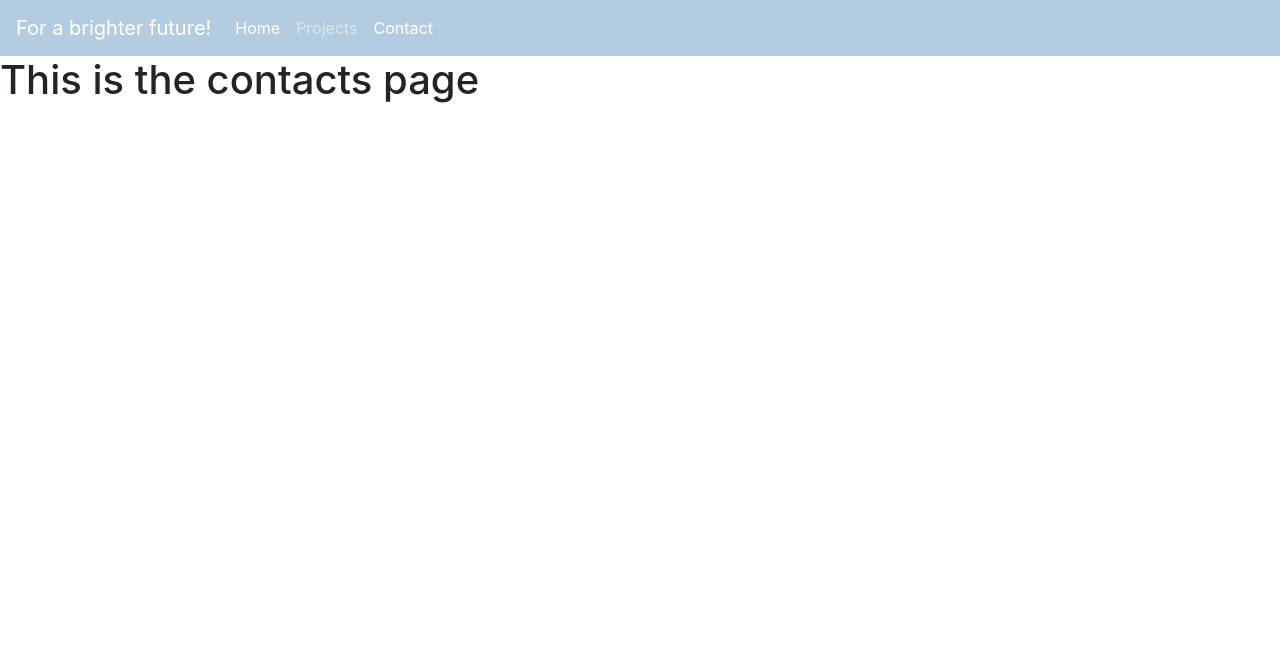
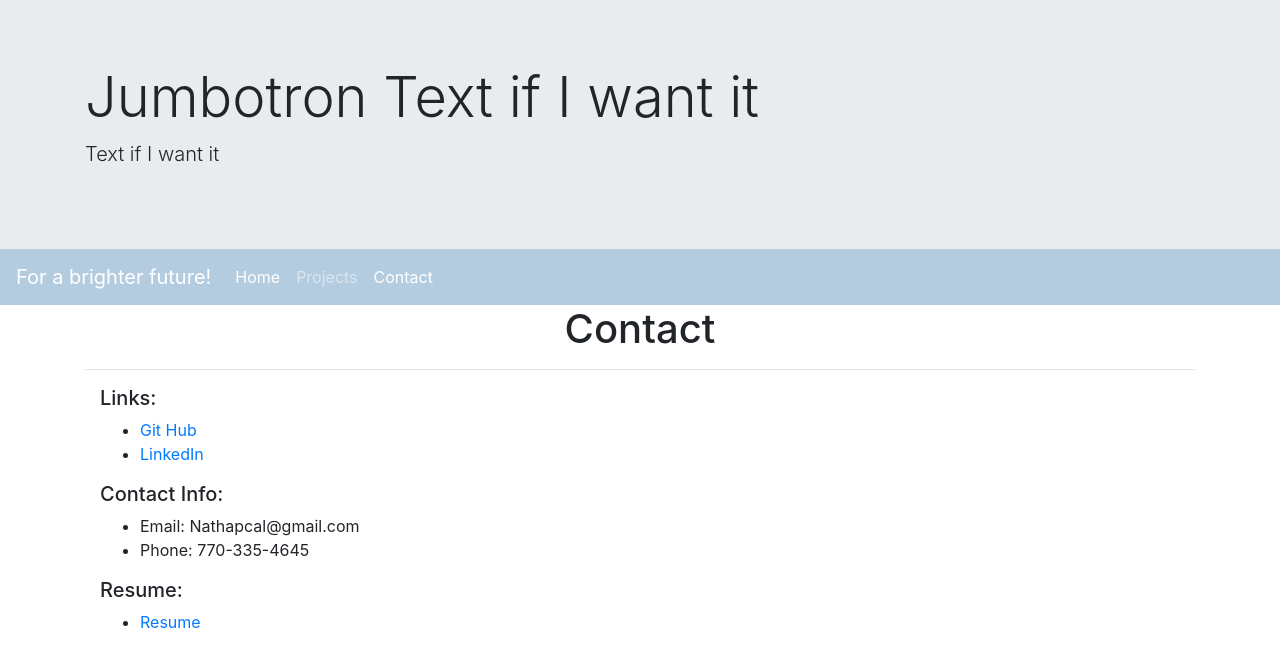
Before and after one commit to Napica/HW-15-React-Port, a React (Create React App) app in the folder client/: page /contact in a window 1280 px wide. Shown: the top 666 px of the page. Built offline with nearby package versions, Linux system fonts and the light colour scheme; no server answers.

Commit message:
have home and contact content updated

```diff
--- a/client/src/App.js
+++ b/client/src/App.js
@@ -1,13 +1,11 @@
 import { useEffect } from "react";
 import axios from "axios";
-import Navbar from "./components/Navbar/Navbar";
+// import Navbar from "./components/Navbar/Navbar";
+import Header from "./components/Header/Header"
 import {
   BrowserRouter as Router,
   Route,
-  Link,
   Switch,
-  Redirect,
-  useLocation,
 } from "react-router-dom";
 
 import Home from "./pages/Homepage";
@@ -25,7 +23,7 @@ function App() {
   return (
     <Router>
       <div>
-        <Navbar />
+        <Header/>
         <Switch>
           <Route exact path="/" component={Home} />
           <Route exact path="/Projects" component={Projects} />
--- /dev/null
+++ b/client/src/components/Header/Header.css
@@ -0,0 +1,6 @@
+.jumbotron {
+    /* padding: 2rem 1rem; */
+    margin-bottom: 0;
+    background-color: #e9ecef;
+    /* border-radius: .3rem; */
+}
--- /dev/null
+++ b/client/src/components/Header/Header.jsx
@@ -0,0 +1,19 @@
+import React from "react";
+import Navbar from "../Navbar/Navbar";
+import "./Header.css"
+
+const Header = () => {
+  return (
+    <div>
+      <div className="jumbotron jumbotron-fluid">
+        <div className="container">
+          <h1 className="display-4">Jumbotron Text if I want it</h1>
+          <p className="lead">Text if I want it</p>
+        </div>
+      </div>
+      <Navbar />
+    </div>
+  );
+};
+
+export default Header;
--- a/client/src/components/Navbar/Navbar.jsx
+++ b/client/src/components/Navbar/Navbar.jsx
@@ -4,10 +4,8 @@ import { Link, NavLink } from "react-router-dom";
 
 const Navbar = () => {
   return (
-    <nav
-      className="navbar navbar-expand-lg navbar-dark"
-      id="navbar-color"
-    >
+    <div className="">
+      <nav className="navbar navbar-expand-lg navbar-dark" id="navbar-color">
         <Link to="/" className="navbar-brand">
           For a brighter future!
         </Link>
@@ -44,6 +42,7 @@ const Navbar = () => {
           </ul>
         </div>
       </nav>
+    </div>
   );
 };
 
--- a/client/src/pages/Contact.jsx
+++ b/client/src/pages/Contact.jsx
@@ -1,10 +1,44 @@
 import React from "react";
-import { Link } from "react-router-dom";
+// import { Link } from "react-router-dom";
 
 function Contact() {
-  return <div>
-      <h1>This is the contacts page</h1>
-  </div>;
+  return (
+    <div>
+      {/* <h1>This is the contacts page</h1> */}
+      <div className="container">
+        <h1 className="text-center">Contact</h1>
+        <hr />
+        <div className="Row">
+          <div className ="col-sm-6">
+            <h5>Links:</h5>
+            <ul>
+              <li>
+                <a href="https://github.com/Napica">Git Hub</a>
+              </li>
+              <li>
+                <a href="https://www.linkedin.com/in/nathaniel-calle-80164a79/">
+                  LinkedIn
+                </a>
+              </li>
+            </ul>
+            <h5>Contact Info:</h5>
+            <ul>
+              <li>Email: Nathapcal@gmail.com</li>
+              <li>Phone: 770-335-4645</li>
+            </ul>
+            <h5>Resume:</h5>
+            <ul>
+              <li>
+                <a href="https://docs.google.com/document/d/1nNQ3LjNC3n6S0EB9Nnq1ASqd5h6Jc4xhNUeZJ_oaRs4/edit?usp=sharing">
+                  Resume
+                </a>
+              </li>
+            </ul>
+          </div>
+        </div>
+      </div>
+    </div>
+  );
 }
 
-export default Contact
+export default Contact;
--- a/client/src/pages/Homepage.jsx
+++ b/client/src/pages/Homepage.jsx
@@ -1,10 +1,38 @@
 import React from "react";
-import { Link } from "react-router-dom";
+// import { Link } from "react-router-dom";
 
 function Homepage() {
-  return <div>
-      <h1>This is the home page</h1>
-  </div>;
+  return (
+    <div>
+      <div>
+        <div className="col-lg-8 section-background">
+          <div className="aboutme row diplay" id="aboutMe">
+            <hr />
+            {/* <div className="col-sm-6">
+              <img
+                src="./assets/images/Porfolio Images/Portfolio.jpg"
+                className="img-fluid"
+                alt="Portfolio Image"
+              />
+            </div> */}
+            <div className="col-sm-6">
+              <hr />
+              <p>
+                Greetings, salutations and felicitations! My name is Nathaniel!
+                I am an aspiring web-developer with an eclecitic, creative
+                sense. I have begun my new journey as a Full Stack web dev and I
+                am excited to look to the future. As I continue my voyage, to
+                look ahead is to find a better and more efficient way. I take
+                pride in my personal and professional life in that the next
+                adventure is always to be discovered.
+              </p>
+              <hr />
+            </div>
+          </div>
+        </div>
+      </div>
+    </div>
+  );
 }
 
-export default Homepage
+export default Homepage;
--- a/client/src/pages/Projects.jsx
+++ b/client/src/pages/Projects.jsx
@@ -1,5 +1,5 @@
 import React from "react";
-import { Link } from "react-router-dom";
+// import { Link } from "react-router-dom";
 
 function Projects() {
   return <div>
```
Lines whose indentation alone changed are shown as unchanged.
